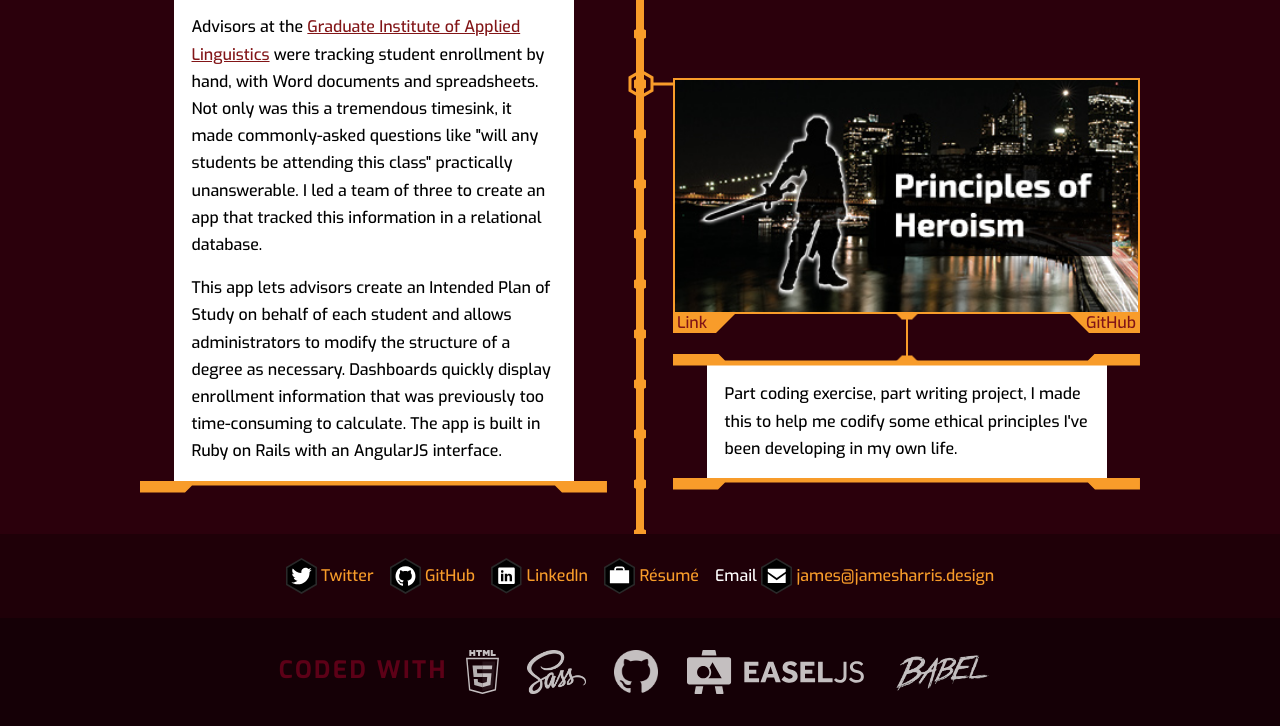
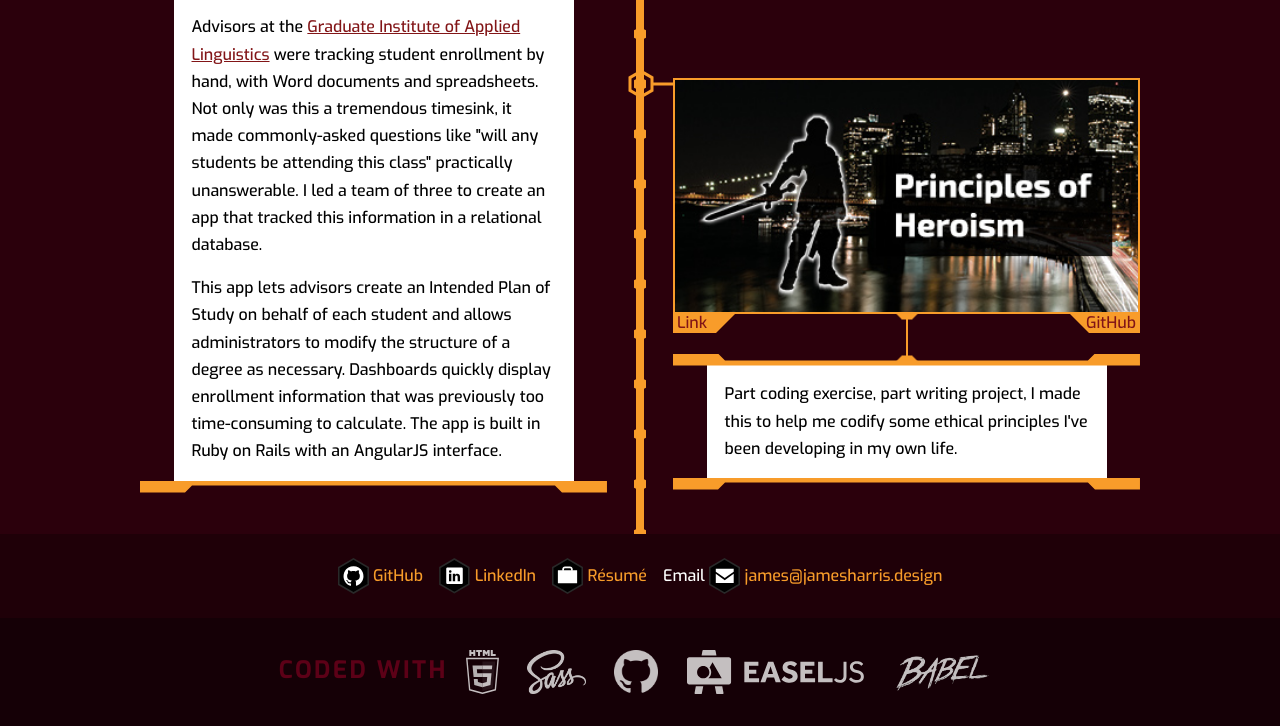
Before and after one commit to DawnPaladin/DawnPaladin.github.io, a website: page index.html in a window 1280 px wide. Shown: the part 1714-2440 px from the top of the page. Drawn offline with Linux system fonts and the light colour scheme.

Commit message:
Remove Twitter link

```diff
--- a/index.html
+++ b/index.html
@@ -103,11 +103,6 @@
 
 <section class="stripe contact">
 	<div class="contact-point">
-		<a href="http://twitter.com/DawnPaladin">
-			<img src="img/twitter-hex.svg"> Twitter
-		</a>
-	</div>
-	<div class="contact-point">
 		<a href="https://github.com/DawnPaladin">
 			<img src="img/github-hex.svg"> GitHub
 		</a>
```
